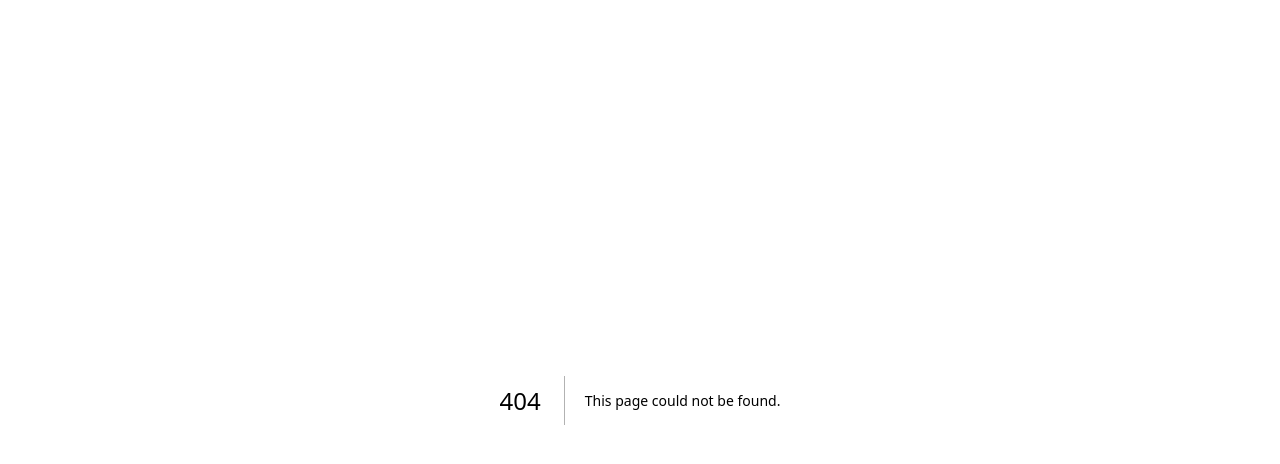
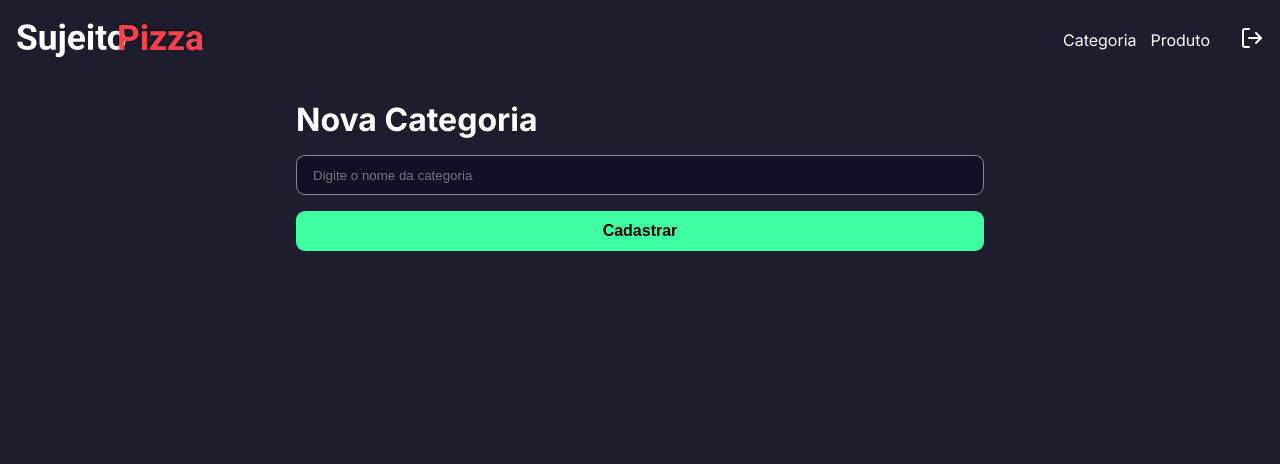
Before and after one commit to Dedee061/web-pizza, a Next.js app: page /dashboard/category in a window 1280 px wide. Before the commit this address had no page. Shown: the top 464 px of the page. Built offline with nearby package versions, Linux system fonts and the light colour scheme.

Commit message:
finalizando pagina de categoria e cadastrando categoria

```diff
--- a/package.json
+++ b/package.json
@@ -15,7 +15,7 @@
     "next": "14.2.5",
     "react": "^18",
     "react-dom": "^18",
-    "react-icons": "^5.2.1",
+    "react-icons": "^5.3.0",
     "sass": "^1.77.8"
   },
   "devDependencies": {
--- /dev/null
+++ b/src/app/dashboard/category/page.tsx
@@ -0,0 +1,55 @@
+import styles from "./styles.module.scss";
+import { Button } from "../components/Button";
+import { api } from "@/src/service/api";
+import { GetCookiesServer } from "@/src/lib/cookieServe";
+import { redirect } from "next/navigation";
+
+export default function Category() {
+  async function handlerRegisterCategory(formData: FormData) {
+    "use server";
+
+    const name = formData.get('name')
+
+    if(!name) return
+
+    const data = {
+      name: name
+    }
+
+    const token = GetCookiesServer();
+
+    await api.post('/category', data, {
+      headers: {
+        Authorization: `Bearer ${token}`,
+      },
+    })
+    .catch((err) => {
+      console.log(err)
+      return
+    })
+
+    redirect('/dashboard')
+  }
+
+  return (
+    <>
+
+    <title>Registrar nova Categoria - pizza</title>
+      <main className={styles.container}>
+        <h1>Nova Categoria</h1>
+
+        <form action={handlerRegisterCategory} className={styles.form}>
+          <input
+            type="text"
+            name="name"
+            placeholder="Digite o nome da categoria"
+            required
+            className={styles.input}
+          />
+
+          <Button name="Cadastrar" />
+        </form>
+      </main>
+    </>
+  );
+}
--- /dev/null
+++ b/src/app/dashboard/category/styles.module.scss
@@ -0,0 +1,29 @@
+.container{
+    max-width: 720px;
+    margin: 20px auto;
+    padding: 0 16px;
+
+    display: flex;
+    flex-direction: column;
+
+    h1{
+        color: var(--white);
+    }
+}
+
+.form{
+    display: flex;
+    gap: 16px;
+    flex-direction: column;
+    margin: 16px 0;
+}
+
+.input{
+    height: 40px;
+    border: 0;
+    background-color: var(--dark-900);
+    border-radius: 9px;
+    padding: 0 16px;
+    color: var(--white);
+    border: 1px solid var(--graw-100);
+}
--- /dev/null
+++ b/src/app/dashboard/components/Button/index.tsx
@@ -0,0 +1,20 @@
+"use client";
+
+import styles from "./styles.module.scss";
+
+import { useFormStatus } from "react-dom";
+import { AiOutlineLoading3Quarters } from "react-icons/ai"
+
+interface Props {
+  name: string;
+}
+
+export function Button({ name }: Props) {
+  const { pending } = useFormStatus();
+
+  return (
+    <button className={styles.button} disabled={pending} type="submit">
+      {pending ? <AiOutlineLoading3Quarters className={styles.anim} /> :  name }
+    </button>
+  );
+}
--- /dev/null
+++ b/src/app/dashboard/components/Button/styles.module.scss
@@ -0,0 +1,23 @@
+.button{
+    height: 40px;
+    border-radius: 9px;
+    border:0;
+    background-color: var(--green-900);
+    font-weight: bold;
+    font-size: 16px;
+    color: var(--black-900);
+}
+
+
+.anim {
+    animation: rotate 2s linear infinite;
+}
+
+@keyframes rotate {
+    from {
+        transform:  rotate(0deg);
+    }
+    to {
+        transform: rotate(360deg);
+    }
+}
--- a/src/app/dashboard/components/Header/index.tsx
+++ b/src/app/dashboard/components/Header/index.tsx
@@ -31,8 +31,8 @@ export function Header() {
           />
         </Link>
         <nav>
-          <Link href="/dashborad/category">Categoria</Link>
-          <Link href="/dashborad/product">Produto</Link>
+          <Link href="/dashboard/category">Categoria</Link>
+          <Link href="/dashboard/products">Produto</Link>
 
           <form action={handlerLogout}>
             <button type="submit">
```
Also changed, not shown: src/app/dashboard/products/page.tsx (added, +7 -0 lines), 1 other file (tests, documents, lock files or other folders).
